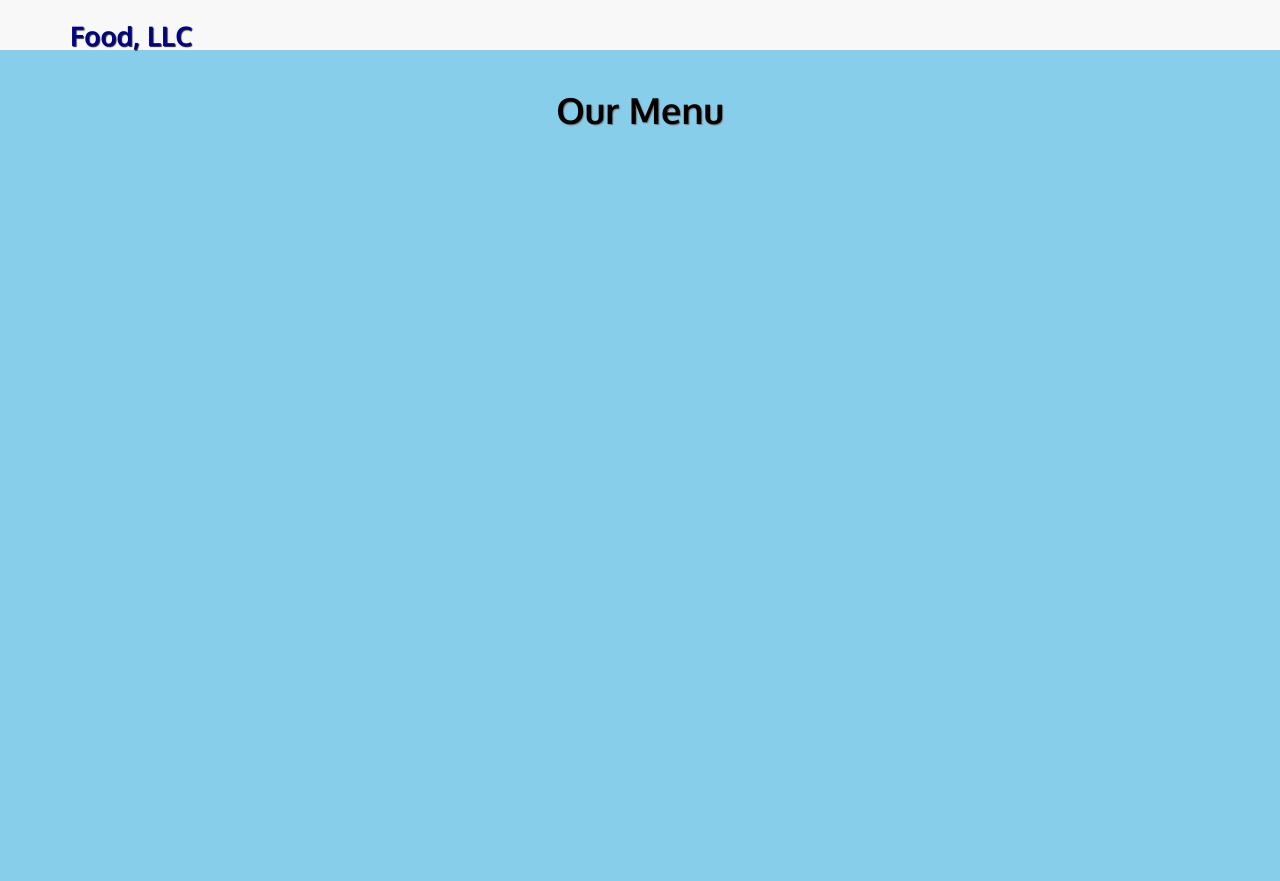
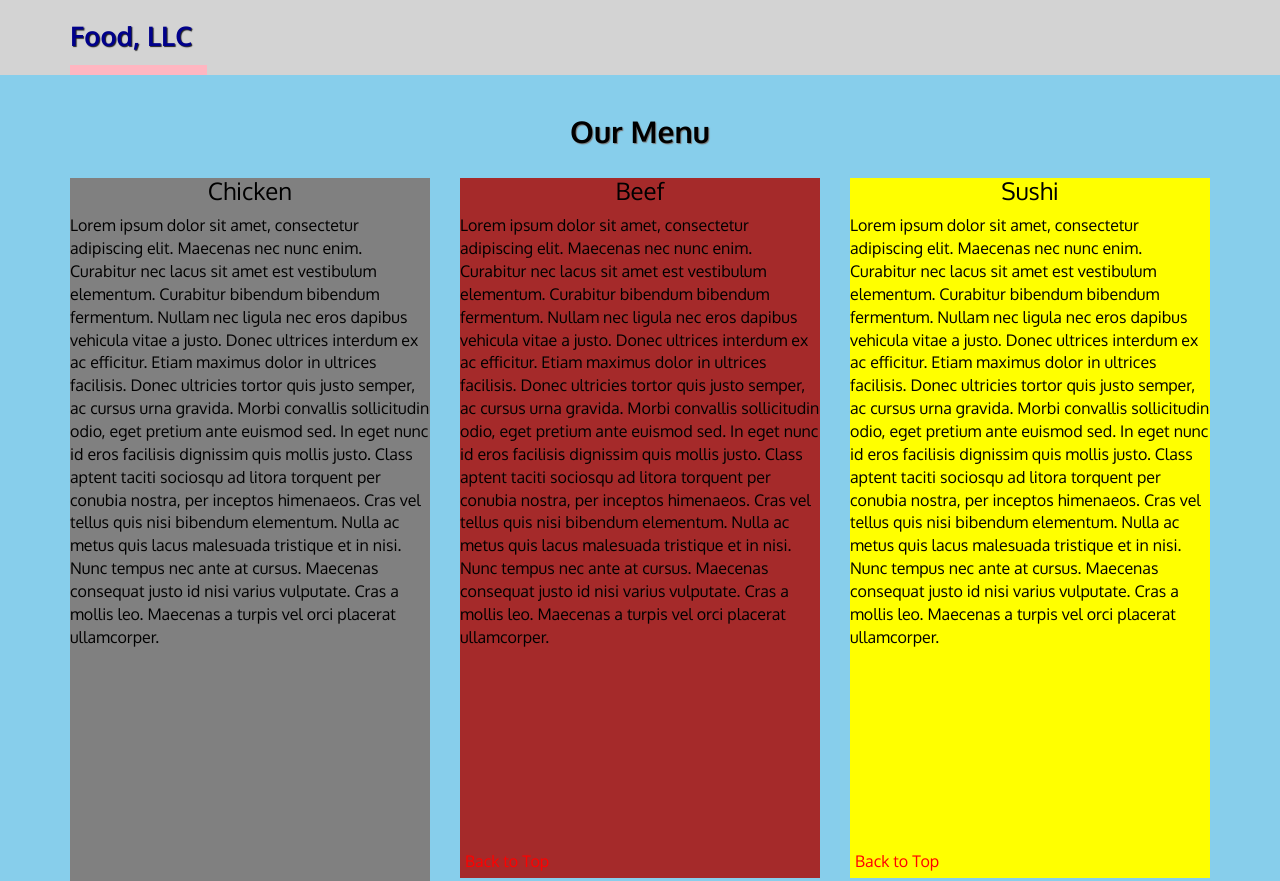
Before and after one commit to jrabernethy/coursera-web-dev, a plain HTML site: page module3-solution/index.html in a window 1280 px wide. Shown: the top 881 px of the page. Before the commit the page ends 800 px from the top, so only its background shows below. Drawn offline with Linux system fonts and the light colour scheme.

Commit message:
final solution for submission

```diff
--- a/module2-solution/css/styles.css
+++ b/module2-solution/css/styles.css
@@ -35,7 +35,7 @@ p {
   position: relative;
   border: 1px solid black;
   margin: 10px;
-  height = 100%
+  height: 100%
 }
 
 
--- a/module3-solution/css/styles.css
+++ b/module3-solution/css/styles.css
@@ -7,14 +7,27 @@ body {
 
 
 #header-nav {
-    color: red;
+    background-color: lightgray;
     border-radius: 0;
     border: 0;
 }
 
+
+#collapsable-nav{
+  background-color: lightpink;
+  border: 1px black;
+  clear: both;
+}
+
+#collapsable-nav span{
+  color: blue;
+}
+
 .navbar-brand {
   padding-top: 25px;
+  margin-bottom: 15px;
 }
+
 
 .navbar-brand h1 { /*Site Name*/
   font-family: 'Oxygen', sans-serif;
@@ -31,10 +44,25 @@ body {
   text-decoration: none;
 }
 
-#nav-list a{
-    text-align: center;
+.navbar-header button.navbar-toggle, .navbar-header .icon-bar {
+  border: 1px solid black;
 }
 
+.navbar-header button.navbar-toggle {
+  clear: both;
+  margin-top: -45px;
+}
+
+
+
+#nav-list {
+  margin-top: 10px;
+
+}
+#nav-list a {
+  color: #951C49;
+  text-align: center;
+}
 #nav-list a:hover {
   background: #E7E7E7;
 }
@@ -43,3 +71,25 @@ body {
   font-weight: bold;
   text-shadow: 1px 1px 1px #777;
 }
+
+#chicken{
+  height: 1000px;
+  background-color: gray;
+}
+
+#beef{
+  height: 700px;
+  background-color: brown;
+}
+
+#sushi{
+  height: 700px;
+  background-color: yellow;
+}
+
+.return-link{
+  position: absolute;
+  bottom: 5px;
+  color: red;
+  padding-left: 5px;
+}
--- a/module3-solution/index.html
+++ b/module3-solution/index.html
@@ -26,8 +26,6 @@
           <div class="navbar-brand">
             <a href="index.html"><h1>Food, LLC</h1></a>
           </div>
-        </div>
-      </div>
 
           <button type="button" class="navbar-toggle collapsed" data-toggle="collapse" data-target="#collapsable-nav" aria-expanded="false">
             <span class="sr-only">Toggle navigation</span>
@@ -39,25 +37,55 @@
           <div id="collapsable-nav" class="collapse navbar-collapse">
             <ul id="nav-list" class="nav navbar-nav navbar-right">
               <li class="visible-xs">
-              <a href="#chicken"><span>Chicken</span></a>
+                <a href="#chicken"><span class="text-center">Chicken</span></a>
               </li>
               <li class="visible-xs">
-              <a href="#beef"><span>Beef</span></a>
+                <a href="#beef"><span class="text-center">Beef</span></a>
               </li>
               <li class="visible-xs">
-              <a href="#sushi"><span>Sushi</span></a>
+                <a href="#sushi"><span class="text-center">Sushi</span></a>
               </li>
-
             </ul><!-- #nav-list -->
           </div><!-- .collapse .navbar-collapse -->
 
+        </div><!--navbar-header-->
+      </div><!-- div class container-->
     </nav> <!-- header nav -->
 
     <div id="main-content" class="container">
-      <h1 class="text-center" id="page-title">Our Menu</h1>
+      <h2 class="text-center" id="page-title">Our Menu</h2>
 
+      <section class="row">
 
-    </div> <!-- main-content -->
+        <div class="col-md-4 col-sm-6 col-xs-12">
+          <div id="chicken" class="menu-tile">
+              <h3 class="text-center">Chicken</h3>
+              <p> Lorem ipsum dolor sit amet, consectetur adipiscing elit. Maecenas nec nunc enim. Curabitur nec lacus sit amet est vestibulum elementum. Curabitur bibendum bibendum fermentum. Nullam nec ligula nec eros dapibus vehicula vitae a justo. Donec ultrices interdum ex ac efficitur. Etiam maximus dolor in ultrices facilisis. Donec ultricies tortor quis justo semper, ac cursus urna gravida. Morbi convallis sollicitudin odio, eget pretium ante euismod sed. In eget nunc id eros facilisis dignissim quis mollis justo. Class aptent taciti sociosqu ad litora torquent per conubia nostra, per inceptos himenaeos. Cras vel tellus quis nisi bibendum elementum. Nulla ac metus quis lacus malesuada tristique et in nisi. Nunc tempus nec ante at cursus. Maecenas consequat justo id nisi varius vulputate. Cras a mollis leo. Maecenas a turpis vel orci placerat ullamcorper. </p>
+              <a href="#header-nav" class="return-link">Back to Top</a>
+          </div>
+
+        </div>
+
+        <div class="col-md-4 col-sm-6 col-xs-12">
+          <div id="beef" class="menu-tile">
+            <h3 class="text-center">Beef</h3>
+            <p> Lorem ipsum dolor sit amet, consectetur adipiscing elit. Maecenas nec nunc enim. Curabitur nec lacus sit amet est vestibulum elementum. Curabitur bibendum bibendum fermentum. Nullam nec ligula nec eros dapibus vehicula vitae a justo. Donec ultrices interdum ex ac efficitur. Etiam maximus dolor in ultrices facilisis. Donec ultricies tortor quis justo semper, ac cursus urna gravida. Morbi convallis sollicitudin odio, eget pretium ante euismod sed. In eget nunc id eros facilisis dignissim quis mollis justo. Class aptent taciti sociosqu ad litora torquent per conubia nostra, per inceptos himenaeos. Cras vel tellus quis nisi bibendum elementum. Nulla ac metus quis lacus malesuada tristique et in nisi. Nunc tempus nec ante at cursus. Maecenas consequat justo id nisi varius vulputate. Cras a mollis leo. Maecenas a turpis vel orci placerat ullamcorper. </p>
+            <a href="#header-nav" class="return-link">Back to Top</a>
+          </div>
+        </div>
+        <div class="clearfix visible-sm-block"></div>
+
+        <div class="col-md-4 col-sm-12 col-xs-12">
+          <div id="sushi" class="menu-tile">
+            <h3 class="text-center">Sushi</h3>
+            <p> Lorem ipsum dolor sit amet, consectetur adipiscing elit. Maecenas nec nunc enim. Curabitur nec lacus sit amet est vestibulum elementum. Curabitur bibendum bibendum fermentum. Nullam nec ligula nec eros dapibus vehicula vitae a justo. Donec ultrices interdum ex ac efficitur. Etiam maximus dolor in ultrices facilisis. Donec ultricies tortor quis justo semper, ac cursus urna gravida. Morbi convallis sollicitudin odio, eget pretium ante euismod sed. In eget nunc id eros facilisis dignissim quis mollis justo. Class aptent taciti sociosqu ad litora torquent per conubia nostra, per inceptos himenaeos. Cras vel tellus quis nisi bibendum elementum. Nulla ac metus quis lacus malesuada tristique et in nisi. Nunc tempus nec ante at cursus. Maecenas consequat justo id nisi varius vulputate. Cras a mollis leo. Maecenas a turpis vel orci placerat ullamcorper. </p>
+            <a href="#header-nav" class="return-link">Back to Top</a>
+            </div>
+          </div>
+
+        </section> <!-- end of grid contents -->
+
+    </div> <!-- main-content, container class -->
 
   <!-- jQuery (Bootstrap JS plugins depend on it) -->
   <script src="js/jquery-1.11.3.min.js"></script>
```
Lines whose indentation alone changed are shown as unchanged.
